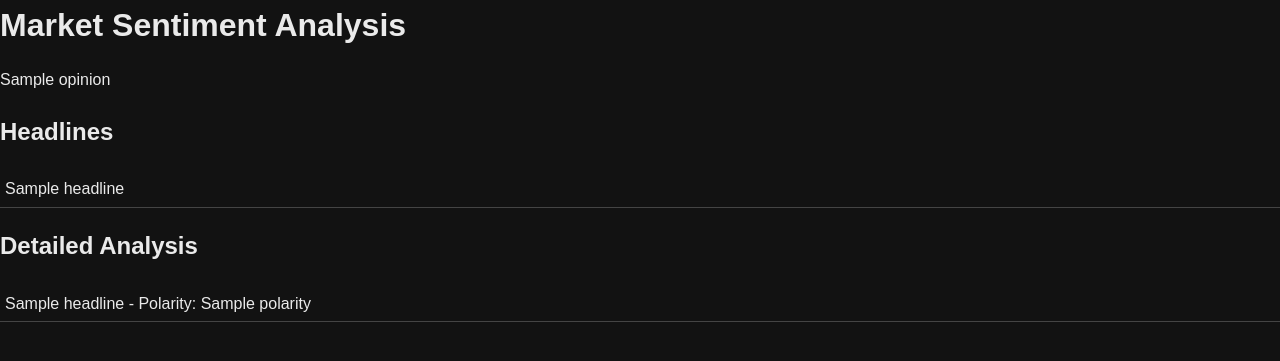
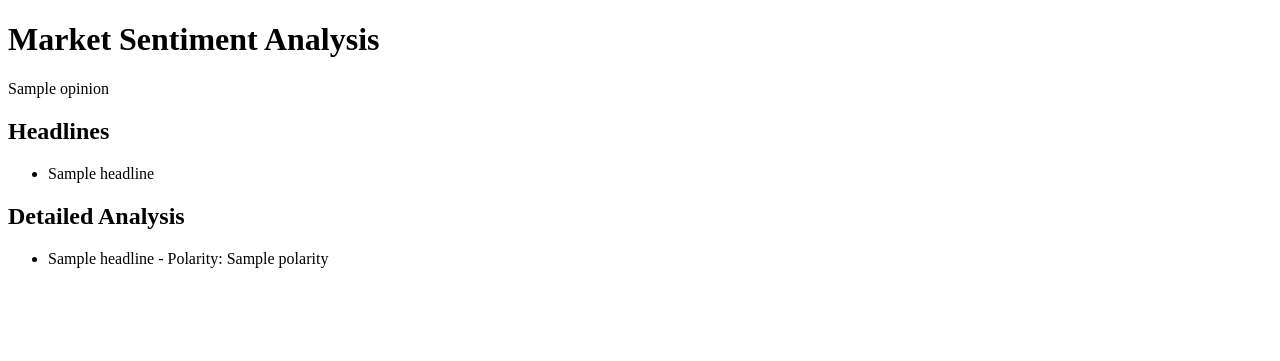
Before and after one commit to Joshua-CB010958/Opinionate, a Flask app: template templates/index.html in a window 1280 px wide. Shown: the top 361 px of the page. Run offline with Flask 3, Linux system fonts and the light colour scheme; the template is opened without the code that fills it: most values are stand-ins (such as "Sample title", 1, 10 or a date in 2020).

Commit message:
Update styles.css

```diff
--- a/static/styles.css
+++ b/static/styles.css
@@ -1,74 +1,38 @@
-body {
-    font-family: Arial, sans-serif;
-    margin: 0;
-    background-color: #121212;
-    color: #eaeaea;
-    line-height: 1.6;
-}
-
-header {
-    background-color: #1f1f1f;
-    padding: 20px;
-    text-align: center;
-}
-
-h1 {
-    margin: 0;
-}
-
-main {
-    padding: 20px;
-}
-
-.summary {
-    background-color: #1f1f1f;
-    padding: 15px;
-    border-radius: 5px;
-    margin-bottom: 20px;
-}
-
-.charts {
-    margin-bottom: 20px;
-}
-
-.headlines, .detailed-analysis {
-    background-color: #1f1f1f;
-    padding: 15px;
-    border-radius: 5px;
-    margin-bottom: 20px;
-}
-
-ul {
-    list-style: none;
-    padding: 0;
-}
-
-ul li {
-    padding: 5px;
-    border-bottom: 1px solid #444;
-}
-
-footer {
-    text-align: center;
-    padding: 10px;
-    background-color: #1f1f1f;
-}
-
-footer p {
-    margin: 0;
-}
-
-/* Responsive Styles */
-@media (max-width: 600px) {
-    body {
-        padding: 10px;
-    }
-
-    h1, h2 {
-        font-size: 1.5em;
-    }
-
-    .charts {
-        padding: 10px;
-    }
-}
+<!DOCTYPE html>
+<html lang="en">
+<head>
+    <meta charset="UTF-8">
+    <meta name="viewport" content="width=device-width, initial-scale=1.0">
+    <title>Market Sentiment Analysis</title>
+    <link rel="stylesheet" href="{{ url_for('static', filename='style.css') }}">
+</head>
+<body>
+    <header>
+        <h1>Market Sentiment Analysis</h1>
+    </header>
+    <main>
+        <div class="summary">
+            <p>{{ opinion }}</p>
+        </div>
+        <div class="headlines">
+            <h2>Headlines</h2>
+            <ul>
+                {% for headline in headlines %}
+                    <li>{{ headline }}</li>
+                {% endfor %}
+            </ul>
+        </div>
+        <div class="detailed-analysis">
+            <h2>Detailed Analysis</h2>
+            <ul>
+                {% for item in analysis %}
+                    <li>{{ item.headline }} - Polarity: {{ item.polarity }}</li>
+                {% endfor %}
+            </ul>
+        </div>
+    </main>
+    <footer>
+        <p>&copy; {{ current_year }} Market Sentiment Analysis</p>
+    </footer>
+</body>
+</html>
```
